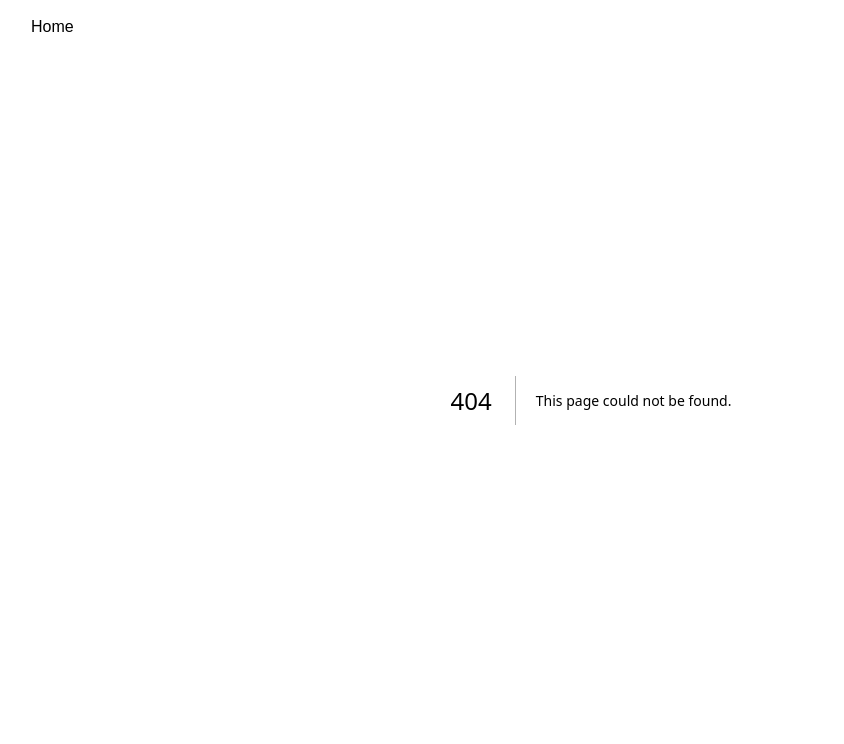
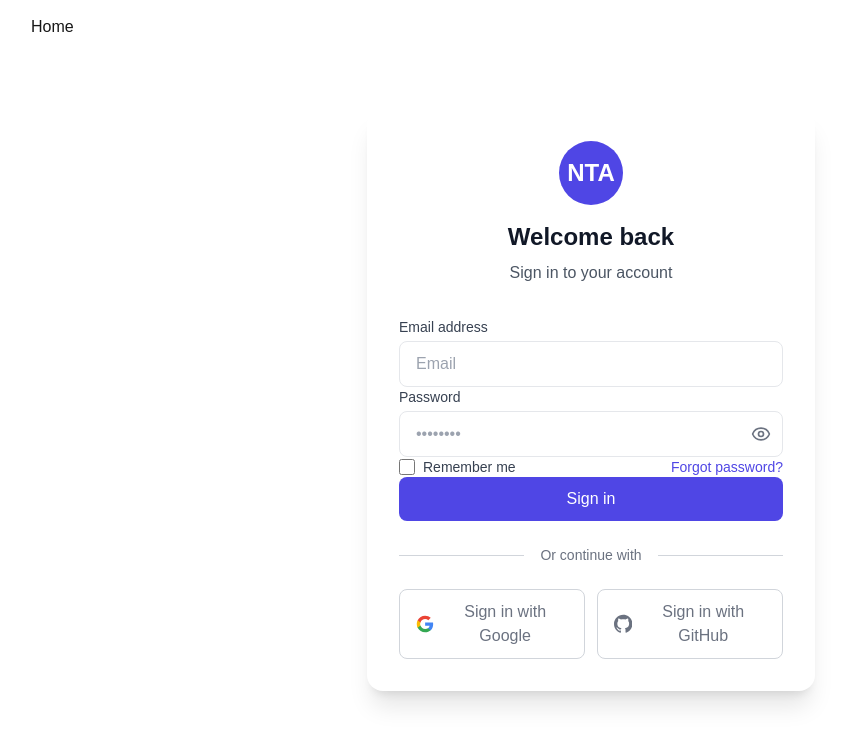
Before and after one commit to ashkan-dev-86/nextjs-testing-app, a Next.js app: page /security-auth/auth/login in a window 1280 px wide. Before the commit this address had no page. Shown: the top 744 px of the page, without its empty margins (49-893 px from the left). Built offline with nearby package versions, Linux system fonts and the light colour scheme.

Commit message:
Style login screen

```diff
--- a/package.json
+++ b/package.json
@@ -14,6 +14,7 @@
     "@next-auth/prisma-adapter": "^1.0.7",
     "@prisma/client": "^6.16.2",
     "bcryptjs": "^3.0.2",
+    "lucide-react": "^0.546.0",
     "next": "14.2.14",
     "next-auth": "^4.24.11",
     "react": "^18",
--- a/src/app/page.tsx
+++ b/src/app/page.tsx
@@ -14,6 +14,10 @@ export default function Home() {
       <Link href="/prisma-db/posts" className="underline">
         Posts
       </Link>
+
+      <Link href="/security-auth/auth/login" className="underline">
+        Signin
+      </Link>
     </main>
   );
 }
--- /dev/null
+++ b/src/app/security-auth/auth/login/page.tsx
@@ -0,0 +1,193 @@
+"use client";
+import { FormEvent, useState } from "react";
+import { useRouter } from "next/navigation";
+import {
+  credentialsSignIn,
+  oauthSignIn,
+} from "../../repositories/signin.repository";
+import { SignInResponse } from "next-auth/react";
+import { Eye, EyeOff, Loader2 } from "lucide-react";
+
+export default function LoginForm() {
+  const [email, setEmail] = useState("");
+  const [password, setPassword] = useState("");
+  const [showPassword, setShowPassword] = useState(false);
+  const [rememberMe, setRememberMe] = useState(false);
+  const [isLoading, setIsLoading] = useState(false);
+  const router = useRouter();
+
+  const handleSubmit = async (e: FormEvent<HTMLFormElement>) => {
+    e.preventDefault();
+
+    setIsLoading(true);
+
+    const result: SignInResponse | undefined = await credentialsSignIn({
+      email,
+      password,
+    });
+
+    setIsLoading(false);
+
+    if (result?.ok) {
+      // Authentication successful
+      router.push("/article");
+    }
+  };
+
+  return (
+    <div className="min-h-screen from-blue-50 to-indigo-100 flex items-center justify-center p-4">
+      <div className="bg-white rounded-2xl shadow-xl w-full max-w-md p-8">
+        <div className="text-center mb-8">
+          <div className="w-16 h-16 bg-indigo-600 rounded-full flex items-center justify-center mx-auto mb-4">
+            <span className="text-white text-2xl font-bold">NTA</span>
+          </div>
+          <h1 className="text-2xl font-bold text-gray-900">Welcome back</h1>
+          <p className="text-gray-600 mt-2">Sign in to your account</p>
+        </div>
+
+        <form onSubmit={handleSubmit}>
+          <div className="space-y-5">
+            <div>
+              <label
+                htmlFor="email"
+                className="block text-sm font-medium text-gray-700 mb-1"
+              >
+                Email address
+              </label>
+
+              <input
+                type="email"
+                value={email}
+                className={`text-black w-full px-4 py-2.5 border rounded-lg focus:ring-2 focus:ring-indigo-500 focus:border-transparent outline-none transition`}
+                onChange={(e) => setEmail(e.target.value)}
+                placeholder="Email"
+                required
+              />
+            </div>
+          </div>
+
+          <div>
+            <label
+              htmlFor="password"
+              className="block text-sm font-medium text-gray-700 mb-1"
+            >
+              Password
+            </label>
+            <div className="relative">
+              <input
+                id="password"
+                type={showPassword ? "text" : "password"}
+                value={password}
+                className={`text-black w-full px-4 py-2.5 border rounded-lg focus:ring-2 focus:ring-indigo-500 focus:border-transparent outline-none transition pr-10`}
+                placeholder="••••••••"
+                autoComplete="current-password"
+                onChange={(e) => setPassword(e.target.value)}
+                required
+              />
+
+              <button
+                type="button"
+                onClick={() => setShowPassword(!showPassword)}
+                className="absolute right-3 top-1/2 -translate-y-1/2 text-gray-500 hover:text-gray-700"
+                aria-label={showPassword ? "Hide password" : "Show password"}
+              >
+                {showPassword ? (
+                  <EyeOff className="w-5 h-5" />
+                ) : (
+                  <Eye className="w-5 h-5" />
+                )}
+              </button>
+            </div>
+          </div>
+
+          <div className="flex items-center justify-between">
+            <label className="flex items-center gap-2 cursor-pointer">
+              <input
+                type="checkbox"
+                checked={rememberMe}
+                onChange={(e) => setRememberMe(e.target.checked)}
+                className="w-4 h-4 text-indigo-600 border-gray-300 rounded focus:ring-2 focus:ring-indigo-500"
+              />
+
+              <span className="text-sm text-gray-700">Remember me</span>
+            </label>
+
+            <button
+              type="button"
+              className="text-sm text-indigo-600 hover:text-indigo-700 font-medium"
+              onClick={() => alert("Forgot password clicked")}
+            >
+              Forgot password?
+            </button>
+          </div>
+
+          <button
+            type="submit"
+            disabled={isLoading}
+            className="w-full bg-indigo-600 text-white py-2.5 rounded-lg font-medium hover:bg-indigo-700 focus:ring-4 focus:ring-indigo-200 transition disabled:opacity-50 disabled:cursor-not-allowed flex items-center justify-center gap-2"
+          >
+            {isLoading ? (
+              <>
+                <Loader2 className="w-5 h-5 animate-spin" />
+                Signing in...
+              </>
+            ) : (
+              "Sign in"
+            )}
+          </button>
+        </form>
+
+        <div className="relative my-6">
+          <div className="absolute inset-0 flex items-center">
+            <div className="w-full border-t border-gray-300"></div>
+          </div>
+
+          <div className="relative flex justify-center text-sm">
+            <span className="px-4 bg-white text-gray-500">
+              Or continue with
+            </span>
+          </div>
+        </div>
+
+        <div className="grid grid-cols-2 gap-3">
+          <button
+            type="button"
+            className="flex items-center justify-center gap-2 px-4 py-2.5 border border-gray-300 rounded-lg hover:bg-gray-50 transition text-gray-500"
+            onClick={() => oauthSignIn("google")}
+          >
+            <svg className="w-5 h-5" viewBox="0 0 24 24">
+              <path
+                fill="#4285F4"
+                d="M22.56 12.25c0-.78-.07-1.53-.2-2.25H12v4.26h5.92c-.26 1.37-1.04 2.53-2.21 3.31v2.77h3.57c2.08-1.92 3.28-4.74 3.28-8.09z"
+              />
+              <path
+                fill="#34A853"
+                d="M12 23c2.97 0 5.46-.98 7.28-2.66l-3.57-2.77c-.98.66-2.23 1.06-3.71 1.06-2.86 0-5.29-1.93-6.16-4.53H2.18v2.84C3.99 20.53 7.7 23 12 23z"
+              />
+              <path
+                fill="#FBBC05"
+                d="M5.84 14.09c-.22-.66-.35-1.36-.35-2.09s.13-1.43.35-2.09V7.07H2.18C1.43 8.55 1 10.22 1 12s.43 3.45 1.18 4.93l2.85-2.22.81-.62z"
+              />
+              <path
+                fill="#EA4335"
+                d="M12 5.38c1.62 0 3.06.56 4.21 1.64l3.15-3.15C17.45 2.09 14.97 1 12 1 7.7 1 3.99 3.47 2.18 7.07l3.66 2.84c.87-2.6 3.3-4.53 6.16-4.53z"
+              />
+            </svg>
+            Sign in with Google
+          </button>
+
+          <button
+            type="button"
+            className="flex items-center justify-center gap-2 px-4 py-2.5 border border-gray-300 rounded-lg hover:bg-gray-50 transition text-gray-500"
+            onClick={() => oauthSignIn("github")}
+          >
+            <svg className="w-5 h-5" fill="currentColor" viewBox="0 0 24 24">
+              <path d="M12 0c-6.626 0-12 5.373-12 12 0 5.302 3.438 9.8 8.207 11.387.599.111.793-.261.793-.577v-2.234c-3.338.726-4.033-1.416-4.033-1.416-.546-1.387-1.333-1.756-1.333-1.756-1.089-.745.083-.729.083-.729 1.205.084 1.839 1.237 1.839 1.237 1.07 1.834 2.807 1.304 3.492.997.107-.775.418-1.305.762-1.604-2.665-.305-5.467-1.334-5.467-5.931 0-1.311.469-2.381 1.236-3.221-.124-.303-.535-1.524.117-3.176 0 0 1.008-.322 3.301 1.23.957-.266 1.983-.399 3.003-.404 1.02.005 2.047.138 3.006.404 2.291-1.552 3.297-1.23 3.297-1.23.653 1.653.242 2.874.118 3.176.77.84 1.235 1.911 1.235 3.221 0 4.609-2.807 5.624-5.479 5.921.43.372.823 1.102.823 2.222v3.293c0 .319.192.694.801.576 4.765-1.589 8.199-6.086 8.199-11.386 0-6.627-5.373-12-12-12z" />
+            </svg>
+            Sign in with GitHub
+          </button>
+        </div>
+      </div>
+    </div>
+  );
+}
--- a/src/app/security-auth/components/user-registration.tsx
+++ b/src/app/security-auth/auth/registeration/page.tsx
@@ -1,14 +1,14 @@
 "use client";
 import { useState } from "react";
 import { useRouter } from "next/navigation";
-import { createUser } from "../auth/auth";
+import { createUser } from "../auth";
 import {
   ICreateUserResult,
   IRegisterUser,
-} from "../models/register-user.model";
-import { AuthErrors } from "../enums/auth-errors.enum";
+} from "../../models/register-user.model";
+import { AuthErrors } from "../../enums/auth-errors.enum";
 import { useToast } from "@/app/components/toast/toast.hook";
-import { AuthMessages } from "../enums/auth-messages.enum";
+import { AuthMessages } from "../../enums/auth-messages.enum";
 
 export default function RegisterForm() {
   const [formData, setFormData] = useState({
@@ -48,7 +48,7 @@ export default function RegisterForm() {
       showToast(AuthMessages.REGISTER_SUCCESS, "success");
 
       router.push("/home");
-    } catch (err) {
+    } catch (error: unknown) {
       throw new Error(AuthErrors.UNEXPECTED_ERROR);
     } finally {
       setLoading(false);
--- a/src/app/security-auth/components/login.tsx
+++ /dev/null
@@ -1,56 +0,0 @@
-"use client";
-import { FormEvent, useState } from "react";
-import { useRouter } from "next/navigation";
-import {
-  credentialsSignIn,
-  oauthSignIn,
-} from "../repositories/signin.repository";
-import { SignInResponse } from "next-auth/react";
-
-export default function LoginForm() {
-  const [email, setEmail] = useState("");
-  const [password, setPassword] = useState("");
-  const router = useRouter();
-
-  const handleSubmit = async (e: FormEvent<HTMLFormElement>) => {
-    e.preventDefault();
-
-    const result: SignInResponse | undefined = await credentialsSignIn({
-      email,
-      password,
-    });
-
-    if (result?.ok) {
-      // Authentication successful
-      router.push("/article");
-    }
-  };
-
-  return (
-    <>
-      <form onSubmit={handleSubmit}>
-        <input
-          type="email"
-          value={email}
-          onChange={(e) => setEmail(e.target.value)}
-          placeholder="Email"
-          required
-        />
-
-        <input
-          type="password"
-          value={password}
-          onChange={(e) => setPassword(e.target.value)}
-          placeholder="Password"
-          required
-        />
-
-        <button type="submit">Sign In</button>
-      </form>
-
-      <button onClick={() => oauthSignIn("google")}>Sign in with Google</button>
-
-      <button onClick={() => oauthSignIn("github")}>Sign in with GitHub</button>
-    </>
-  );
-}
```
Also changed, not shown: 1 other file (tests, documents, lock files or other folders).
